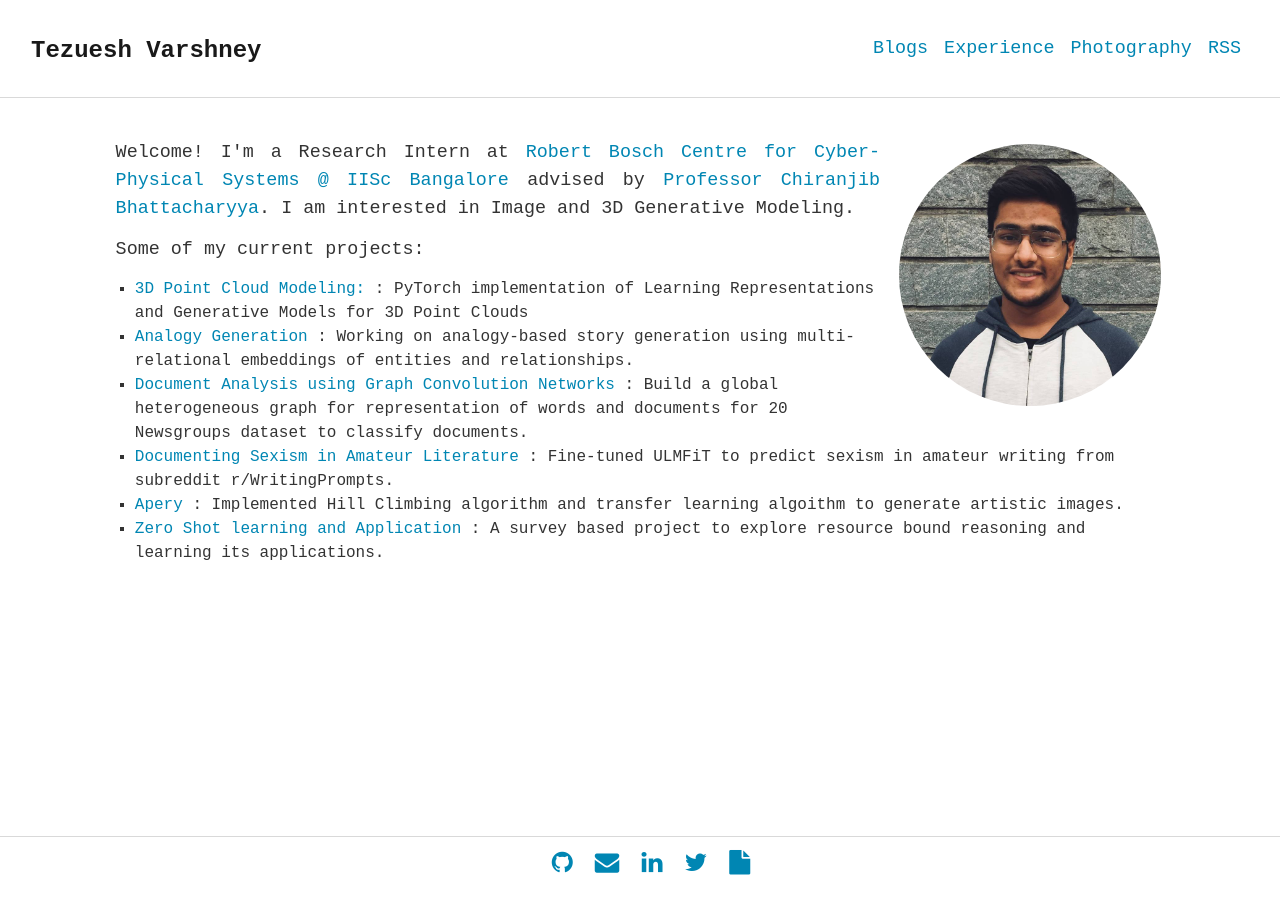
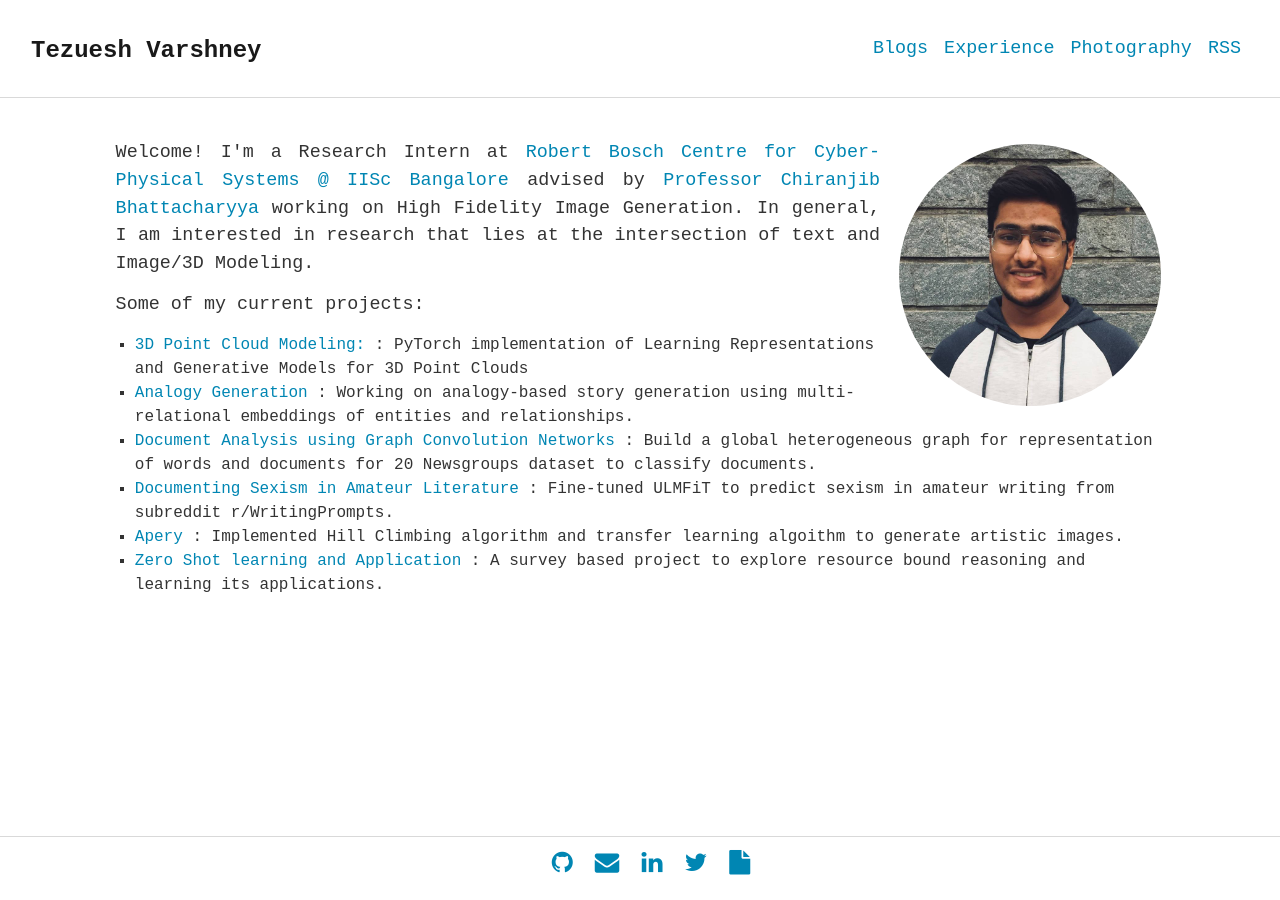
Before and after one commit to square-1111/square-1111.github.io, a Jekyll site: the page built from index.html, in a window 1280 px wide. Built offline with Jekyll 4.4.1, drawn with Linux system fonts in a browser that asks for light colours; some web fonts are replaced.

Commit message:
Fix update

```diff
--- a/_includes/intro.html
+++ b/_includes/intro.html
@@ -3,7 +3,7 @@
 			<p>
 				<img alt="Tezuesh Varshney" src="/assets/images/avatar.jpg" style="float: right; max-width: 25%; margin: 1em 0.2em 0.1em 1em; border-radius: 500px">
 			</p>
-			<p align="justify">Welcome! I'm a Research Intern at <a href="https://cps.iisc.ac.in/">Robert Bosch Centre for Cyber-Physical Systems @ IISc Bangalore</a> advised by <a href="https://www.csa.iisc.ac.in/~chiru/">Professor Chiranjib Bhattacharyya</a>. I am interested in Image and 3D Generative Modeling.</p>
+			<p align="justify">Welcome! I'm a Research Intern at <a href="https://cps.iisc.ac.in/">Robert Bosch Centre for Cyber-Physical Systems @ IISc Bangalore</a> advised by <a href="https://www.csa.iisc.ac.in/~chiru/">Professor Chiranjib Bhattacharyya</a> working on High Fidelity Image Generation. In general, I am interested in research that lies at the intersection of text and Image/3D Modeling.</p>
 			<p>Some of my current projects:</p>
 			<font size="-0.3">
 			<ul>
```
Also changed, not shown: 2 other files.
